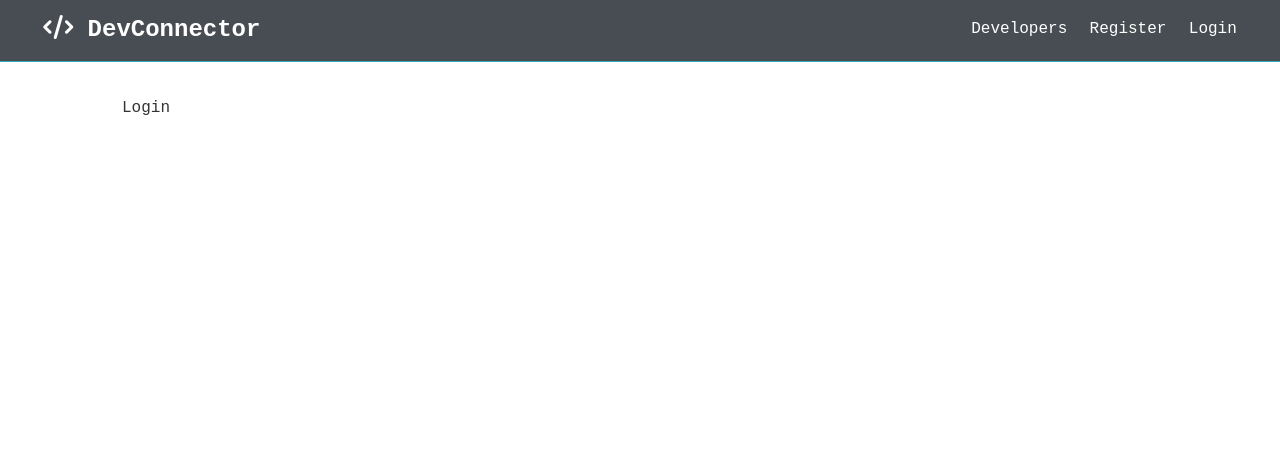
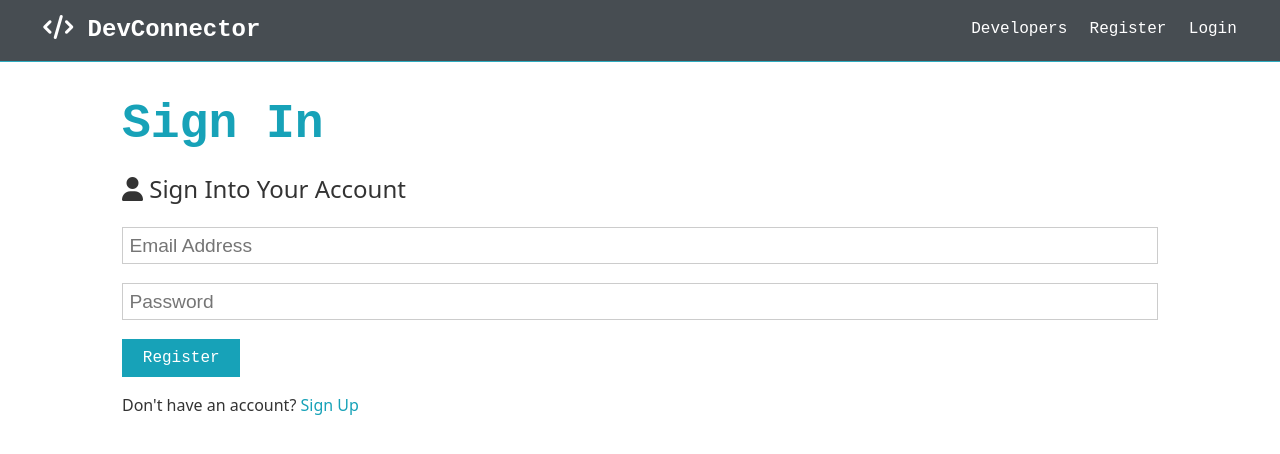
Before and after one commit to dustygaron/dev-hub, a React (Create React App) app in the folder client/: page /login in a window 1280 px wide. Shown: the top 454 px of the page. Built offline with nearby package versions, Linux system fonts and the light colour scheme; a web font is replaced by a local one.

Commit message:
Login and register forms

```diff
--- a/client/src/components/auth/Login.js
+++ b/client/src/components/auth/Login.js
@@ -1,9 +1,56 @@
-import React from 'react'
+import React, { useState } from 'react'
+import { Link } from 'react-router-dom'
 
 export const Login = () => {
+
+  const [formData, setFormData] = useState({
+    email: '',
+    password: ''
+  })
+
+  const { email, password } = formData
+
+  const onChange = e => setFormData({ ...formData, [e.target.name]: e.target.value })
+
+  const onSubmit = async e => {
+    e.preventDefault()
+    console.log('success!!!')
+  }
+
   return (
-    <div>
-      Login
-    </div>
+    <>
+      <h1 className="large text-primary">Sign In</h1>
+      <p className="lead"><i className="fas fa-user"></i> Sign Into Your Account</p>
+      <form className="form" action="create-profile.html" onSubmit={e => onSubmit(e)}>
+
+        <div className="form-group">
+          <input
+            type="email"
+            placeholder="Email Address"
+            name="email"
+            value={email}
+            onChange={e => onChange(e)}
+            required
+          />
+        </div>
+
+        <div className="form-group">
+          <input
+            type="password"
+            placeholder="Password"
+            name="password"
+            minLength="6"
+            value={password}
+            onChange={e => onChange(e)}
+            required
+          />
+        </div>
+
+        <input type="submit" className="btn btn-primary" value="Register" />
+      </form>
+      <p className="my-1">
+        Don't have an account? <Link to="/register">Sign Up</Link>
+      </p>
+    </>
   )
 }
--- a/client/src/components/auth/Register.js
+++ b/client/src/components/auth/Register.js
@@ -1,4 +1,5 @@
 import React, { useState } from 'react'
+import { Link } from 'react-router-dom'
 
 export const Register = () => {
 
@@ -13,18 +14,18 @@
 
   const onChange = e => setFormData({ ...formData, [e.target.name]: e.target.value })
 
-  const onSubmit = e => {
+  const onSubmit = async e => {
     e.preventDefault()
     if (password !== password2) {
       console.log('Passwords do not match')
     } else {
-      console.log(formData)
+      console.log('success!!!')
     }
   }
 
   return (
     <>
-      <h1 classNameName="large text-primary">Sign Up</h1>
+      <h1 className="large text-primary">Sign Up</h1>
       <p className="lead"><i className="fas fa-user"></i> Create Your Account</p>
       <form className="form" action="create-profile.html" onSubmit={e => onSubmit(e)}>
 
@@ -79,7 +80,7 @@
         <input type="submit" className="btn btn-primary" value="Register" />
       </form>
       <p className="my-1">
-        Already have an account? <a href="login.html">Sign In</a>
+        Already have an account? <Link to="/login">Sign In</Link>
       </p>
     </>
   )
```
